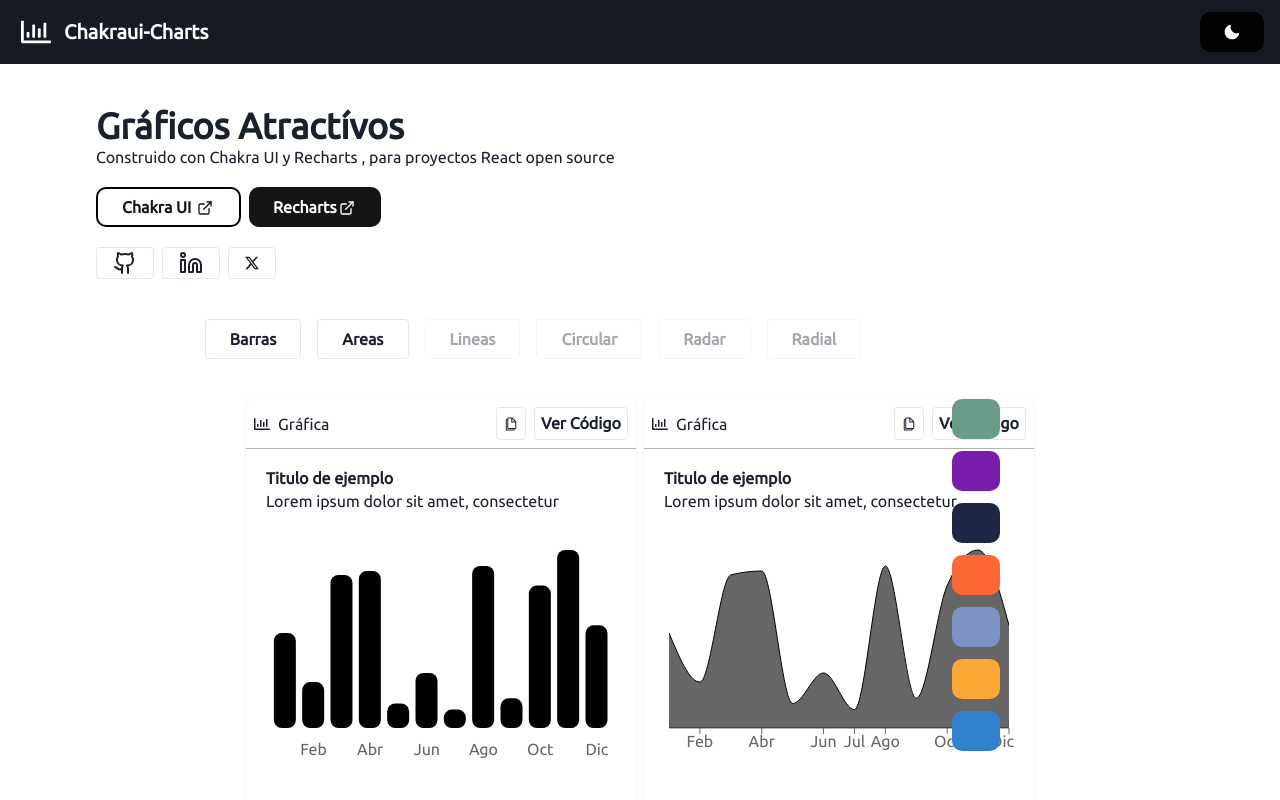
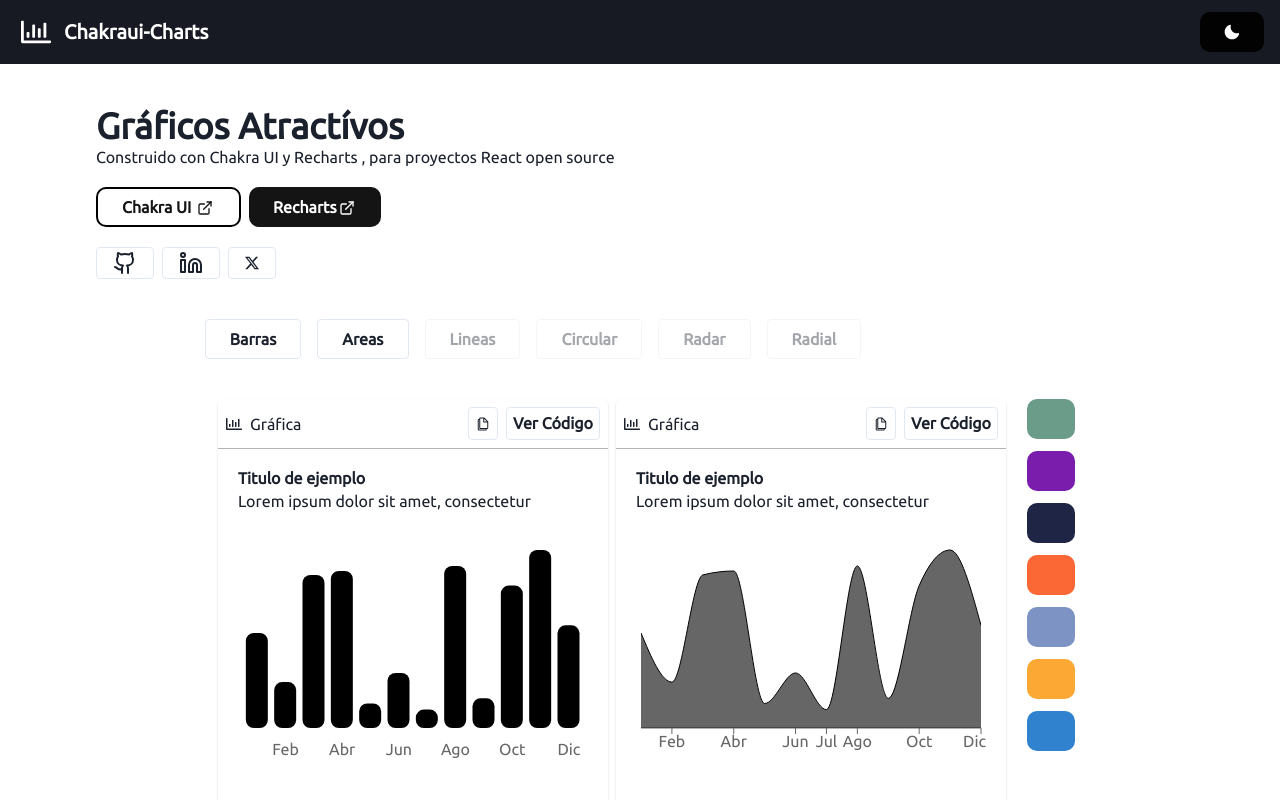
Before and after one commit to fainnerramirez/chakraui-charts, a React (Vite) app: page / in a window 1280 px wide. Shown: the top 800 px of the page. Built offline with nearby package versions, Linux system fonts and the light colour scheme.

Commit message:
feat: corrección de posición de paleta de colores de fixed a sticky

```diff
--- a/src/components/pallette-theme-color.tsx
+++ b/src/components/pallette-theme-color.tsx
@@ -8,8 +8,8 @@
     <Stack
       direction={"column"}
       spacing={3}
-      position={"fixed"}
-      right={280}
+      position={"sticky"}
+      top={10}
       display={{ base: "none", md: "none", lg: "inline-flex" }}
     >
       <Tooltip label="Verde" placement="right">
```
